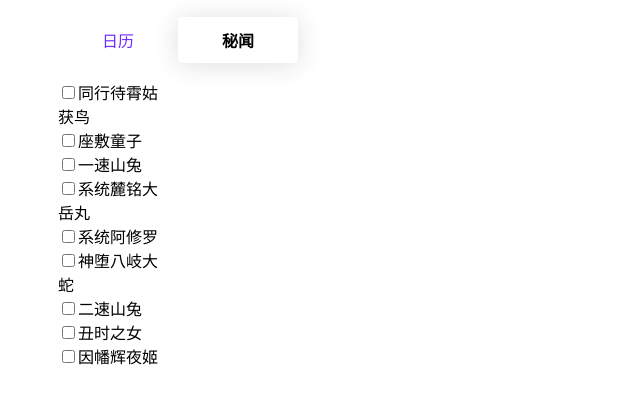
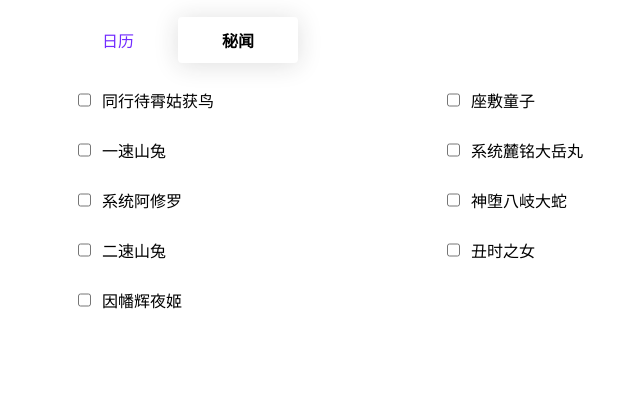
Before and after one commit to yizhang199/yys-guide-calendar, a React (Create React App) app: page /yys-guide-calendar/secrets in a window 1280 px wide. Shown: the top 404 px of the page, without its empty margins (218-858 px from the left). Built offline with nearby package versions, Linux system fonts and the light colour scheme.

Commit message:
filter the completed instances

```diff
--- a/src/data/heros.js
+++ b/src/data/heros.js
@@ -2,10 +2,10 @@ export const Heros = {
   1: { id: 1, name: '同行待霄姑获鸟', soul: '狂骨', speed: null },
   2: { id: 2, name: '座敷童子', soul: '火灵', speed: null },
   3: { id: 3, name: '一速山兔', soul: '新手礼包·雪幽魂', speed: null },
+  7: { id: 7, name: '二速山兔', soul: '', speed: null },
   4: { id: 4, name: '系统麓铭大岳丸', soul: '', speed: '' },
   5: { id: 5, name: '系统阿修罗', soul: '', speed: '' },
   6: { id: 6, name: '神堕八岐大蛇', soul: '', speed: '' },
-  7: { id: 7, name: '二速山兔', soul: '', speed: null },
   8: { id: 8, name: '丑时之女', soul: '', speed: '比自己的输出快' },
   9: { id: 9, name: '因幡辉夜姬', soul: '火灵', speed: '慢速' },
 };
--- a/src/pages/Secrets/Secrets.jsx
+++ b/src/pages/Secrets/Secrets.jsx
@@ -2,6 +2,7 @@ import React from 'react';
 import { NavLink, Outlet, useParams } from 'react-router-dom';
 import classNames from 'classnames/bind';
 import { information } from './Secrets.data';
+import store from 'store2';
 import { useHeros } from './useHeros.js';
 
 import styles from './Secrets.module.scss';
@@ -15,7 +16,13 @@ function Secrets() {
     .map((data) => {
       return {
         ...data,
-        instances: data.instances.filter((instance) => {
+        instances: data.instances
+          .filter((instance) => {
+            const arr = store.get(data.name) || [];
+
+            return !arr.includes(instance.level);
+          })
+          .filter((instance) => {
             if (!instance.requirements) return false;
 
             return instance.requirements.some((heroSet) =>
--- a/src/pages/Secrets/Secrets.module.scss
+++ b/src/pages/Secrets/Secrets.module.scss
@@ -2,8 +2,28 @@
   height: 100%;
   width: 100%;
   display: flex;
-  flex-direction: row;
+  flex-direction: column;
   overflow: hidden auto;
+}
+
+.heroGroup {
+  width: 100%;
+  display: grid;
+  gap: 10px;
+  grid-template-columns: repeat(auto-fill, minmax(15rem, 1fr));
+  grid-template-rows: max-content;
+  height: max-content;
+  .hero {
+    display: flex;
+    flex-direction: row;
+    gap: 0.5rem;
+    padding: 0.5rem 1rem;
+    border-radius: 0.25rem;
+
+    span {
+      white-space: nowrap;
+    }
+  }
 }
 
 .grid {
--- a/src/pages/Secrets/useHeros.js
+++ b/src/pages/Secrets/useHeros.js
@@ -5,7 +5,9 @@ import store from 'store2';
 function useHeros() {
   const [heros, setHeros] = useState(() => {
     const heroIds = store.get('heros');
+
     const herosArr = Object.values(Heros);
+
     if (!Array.isArray(heroIds))
       return herosArr.map((hero) => ({ ...hero, obtained: false }));
 
```
Lines whose indentation alone changed are shown as unchanged.
